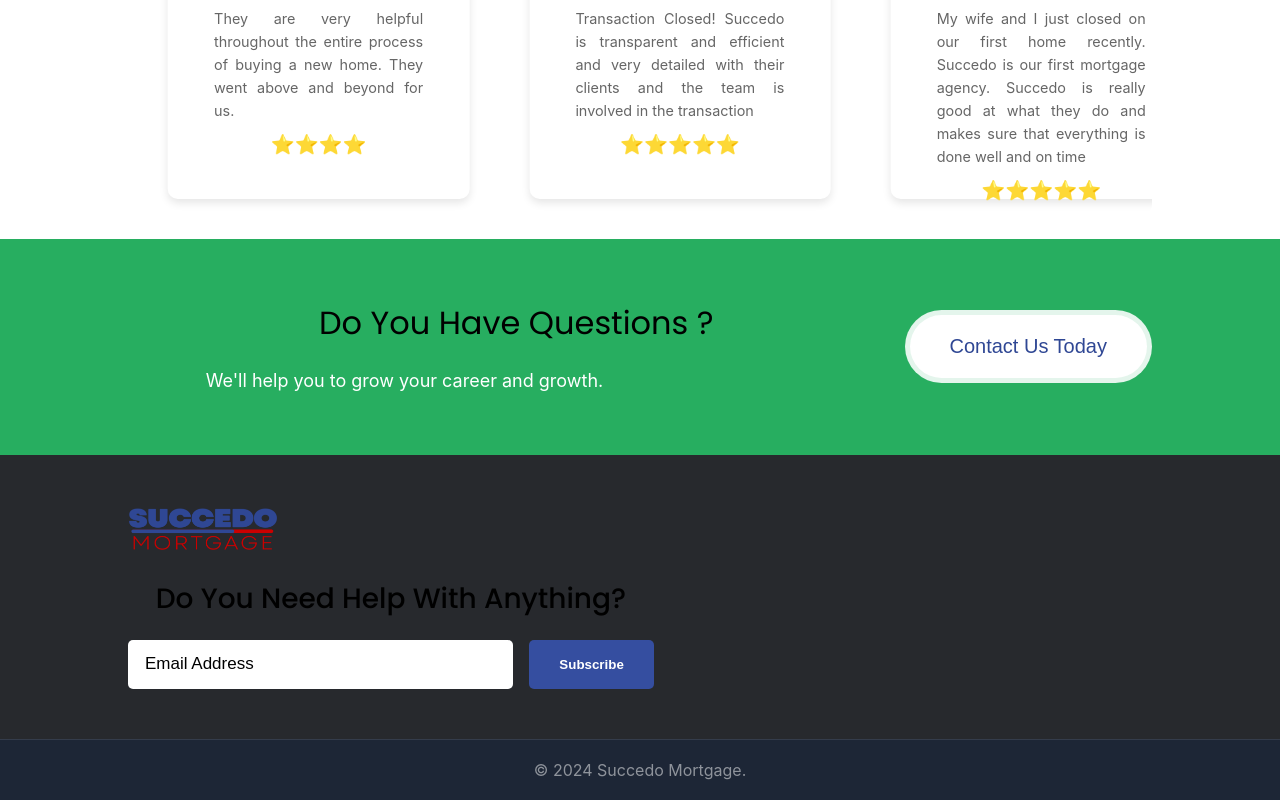
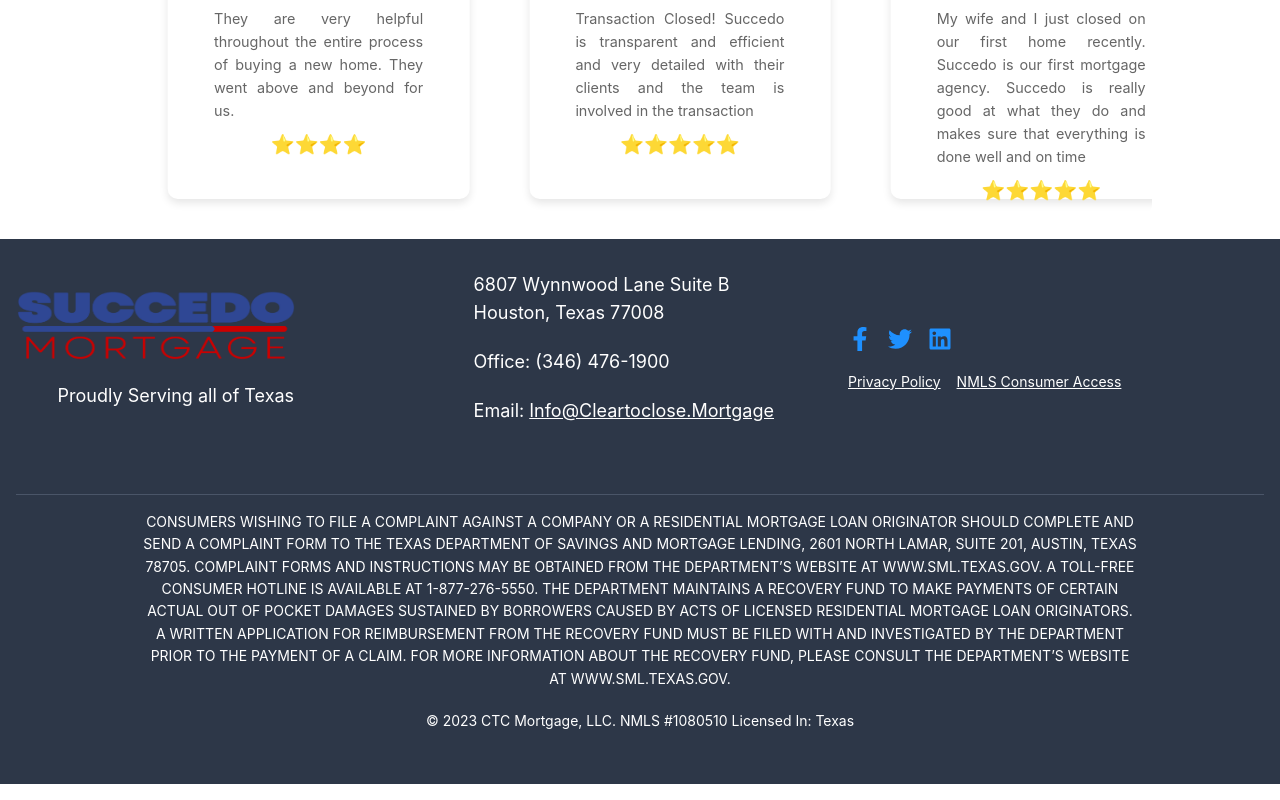
Before and after one commit to SamAtStrideRE/Succedo-mortgage, a React (Create React App) app: page / in a window 1280 px wide. Shown: the part 2072-2872 px from the top of the page. Built offline with nearby package versions, Linux system fonts and the light colour scheme.

Commit message:
footer section updated

```diff
--- a/src/components/common/footer/Footer.jsx
+++ b/src/components/common/footer/Footer.jsx
@@ -1,44 +1,44 @@
-import React from "react"
-// import { footer } from "../../data/Data"
-import "./footer.css"
+import React from 'react';
+import { FaFacebookF, FaTwitter, FaLinkedin } from 'react-icons/fa';
+import './footer.css';
 
 const Footer = () => {
   return (
-    <>
-      <section className='footerContact'>
-        <div className='container'>
-          <div className='send flex'>
-            <div className='text'>
-              <h1>Do You Have Questions ?</h1>
-              <p>We'll help you to grow your career and growth.</p>
+    <footer className="footer">
+      <div className="footer-container">
+        <div className="footer-content">
+          <div className="footer-left">
+            <img src="./images/logo-light.png" alt="CTC Mortgage Logo" className="footer-logo" />
+            <p>Proudly Serving all of Texas</p>
+          </div>
+          <div className="footer-center">
+            <p>6807 Wynnwood Lane Suite B<br />Houston, Texas 77008</p>
+            <p>Office: (346) 476-1900</p>
+            <p>Email: <a href="mailto:info@cleartoclose.mortgage" className="footer-email">info@cleartoclose.mortgage</a></p>
+          </div>
+          <div className="footer-right">
+            <div className="footer-icons">
+              <a href="#" className="footer-icon"><FaFacebookF /></a>
+              <a href="#" className="footer-icon"><FaTwitter /></a>
+              <a href="#" className="footer-icon"><FaLinkedin /></a>
             </div>
-            <button className='btn5'>Contact Us Today</button>
+            <div className="footer-links">
+              <a href="#" className="footer-link">Privacy Policy</a>
+              <a href="#" className="footer-link">NMLS Consumer Access</a>
+            </div>
           </div>
         </div>
-      </section>
-
-      <footer>
-        <div className='container'>
-          <div className='box'>
-            <div className='logo'>
-              <img src='../images/logo-light.png' alt='' />
-              <h2>Do You Need Help With Anything?</h2>
-
-
-              <div className='input flex'>
-                <input className="email" type='text' placeholder='Email Address' />
-                <button>Subscribe</button>
-              </div>
-            </div>
-          </div>
-
+        <div className="footer-bottom">
+          <p>
+            CONSUMERS WISHING TO FILE A COMPLAINT AGAINST A COMPANY OR A RESIDENTIAL MORTGAGE LOAN ORIGINATOR SHOULD COMPLETE AND SEND A COMPLAINT FORM TO THE TEXAS DEPARTMENT OF SAVINGS AND MORTGAGE LENDING, 2601 NORTH LAMAR, SUITE 201, AUSTIN, TEXAS 78705.
+            COMPLAINT FORMS AND INSTRUCTIONS MAY BE OBTAINED FROM THE DEPARTMENT’S WEBSITE AT WWW.SML.TEXAS.GOV. A TOLL-FREE CONSUMER HOTLINE IS AVAILABLE AT 1-877-276-5550. THE DEPARTMENT MAINTAINS A RECOVERY FUND TO MAKE PAYMENTS OF CERTAIN ACTUAL OUT OF POCKET DAMAGES SUSTAINED BY BORROWERS CAUSED BY ACTS OF LICENSED RESIDENTIAL MORTGAGE LOAN ORIGINATORS.
+            A WRITTEN APPLICATION FOR REIMBURSEMENT FROM THE RECOVERY FUND MUST BE FILED WITH AND INVESTIGATED BY THE DEPARTMENT PRIOR TO THE PAYMENT OF A CLAIM. FOR MORE INFORMATION ABOUT THE RECOVERY FUND, PLEASE CONSULT THE DEPARTMENT’S WEBSITE AT WWW.SML.TEXAS.GOV.
+          </p>
+          <p>&copy; 2023 CTC Mortgage, LLC. NMLS #1080510 Licensed In: Texas</p>
         </div>
-      </footer>
-      <div className='legal'>
-        <span>© 2024 Succedo Mortgage.</span>
       </div>
-    </>
-  )
+    </footer>
+  );
 }
 
-export default Footer
+export default Footer;
--- a/src/components/common/footer/footer.css
+++ b/src/components/common/footer/footer.css
@@ -1,72 +1,129 @@
-.footerContact {
-  background-color: #27ae60;
-  padding: 40px 0;
-  color: #fff;
-}
-.footerContact h1 {
-  font-size: 32px;
+.footer {
+  background-color: #2d3748;
+  color: white;
+  padding: 32px 0;
+  font-size: 14px; /* Set the base font size */
 }
 
-footer {
-  background-color: #27292d;
-  padding: 50px 0;
+.footer-container {
+  max-width: 1400px;
+  margin: 0 auto;
+  padding: 0 16px;
+}
+
+.footer-content {
+  display: flex;
+  flex-direction: column;
+  justify-content: space-between;
+  align-items: center;
+}
+
+.footer-left,
+.footer-center,
+.footer-right {
+  display: flex;
+  flex-direction: column;
+  align-items: center;
+  text-align: center;
+  margin-bottom: 24px;
+}
+
+.footer-left {
+  flex: 1;
+}
+
+.footer-center {
+  flex: 1;
+}
+
+.footer-right {
+  flex: 1;
+}
+
+.footer-logo {
+  height: 80px; /* Resized the logo */
+  width: 280px;
+  margin-bottom: 16px;
+  animation: fadeIn 1s ease-in-out;
+}
+
+.footer-email {
   color: #fff;
+  text-decoration: underline;
 }
-footer .container {
-  display: grid;
-  grid-template-columns: 6fr 2fr 2fr 1fr;
-  grid-gap: 20px;
+
+.footer-icons {
+  display: flex;
+  gap: 16px;
+  margin-bottom: 16px;
 }
-footer img {
-  width: 150px;
+
+.footer-icon {
+  color: #1e90ff;
+  font-size: 24px;
+  text-decoration: none;
 }
-footer h2 {
-  font-weight: 500;
+
+.footer-icon:hover {
+  color: #3748ff;
 }
-footer p {
-  color: grey;
-  margin: 20px 0;
+
+.footer-links {
+  display: flex;
+  gap: 16px;
 }
-footer input {
-  background-color: #fff;
-  padding: 17px;
-  width: 100%;
-  border-radius: 5px;
+
+.footer-link {
+  text-decoration: underline;
+  color: white;
 }
-footer h3 {
-  font-weight: 500;
-  margin-bottom: 30px;
+
+.footer-link:hover {
+  color: #1e90ff;
 }
-footer ul {
-  display: block;
+
+.footer-bottom {
+  border-top: 1px solid #4a5568;
+  margin-top: 24px;
+  padding-top: 16px;
+  text-align: center;
+  font-size: 14px;
 }
-footer ul li {
-  display: block;
-  color: grey;
-  margin-bottom: 20px;
+
+.footer-bottom p {
+  text-align: center;
+  font-size: 14px;
 }
-.legal {
-  text-align: center;
-  padding: 20px;
-  background: #1d2636;
-  color: rgba(255, 255, 255, 0.5);
-  border-top: 1px solid rgba(255, 255, 255, 0.1);
-}
-footer .email{
-  min-width: 200px;
-  margin-right:1rem ;
-}
-@media screen and (max-width: 800px) {
-  footer .container {
-    grid-template-columns: repeat(2, 1fr);
-  }
-  .container .btn5{
-    font-size: 18px;
-    font-weight: bold;
-    min-height: 50px;
-    min-width: 140px !important;
-    padding: 1rem;
-    margin: 1rem;
+
+/* Responsive Design */
+@media (min-width: 768px) {
+  .footer-content {
+    flex-direction: row;
+    text-align: left;
   }
 
+  .footer-left,
+  .footer-center,
+  .footer-right {
+    align-items: flex-start;
+  }
+
+  .footer-left {
+    text-align: left;
+  }
+
+  .footer-center {
+    text-align: left;
+  }
+
+  .footer-right {
+    text-align: left;
+    align-items: flex-start;
+  }
 }
+
+/* Animations */
+@keyframes fadeIn {
+  from { opacity: 0; }
+  to { opacity: 1; }
+}
--- a/src/components/pages/Pages.jsx
+++ b/src/components/pages/Pages.jsx
@@ -18,7 +18,6 @@
 import QuickQuoteForm from "../tools/QuickQuoteForm"
 import RAC from "../rates/RAC"
 import PaperworksModal from "../tools/PaperworksModal"
-import RateTrends from "../rates/RateTrends"
 
 const Pages = () => {
   return (
@@ -45,7 +44,7 @@
           <Route exact path='/RAC' component={RAC} />
           <Route exact path='/QuickQuoteForm' component={QuickQuoteForm} />
           <Route exact path='/FAR' component={FAR} />
-          {/* <Route exact path='/RateTrends' component={RateTrends} /> */}
+
 
 
 
```
